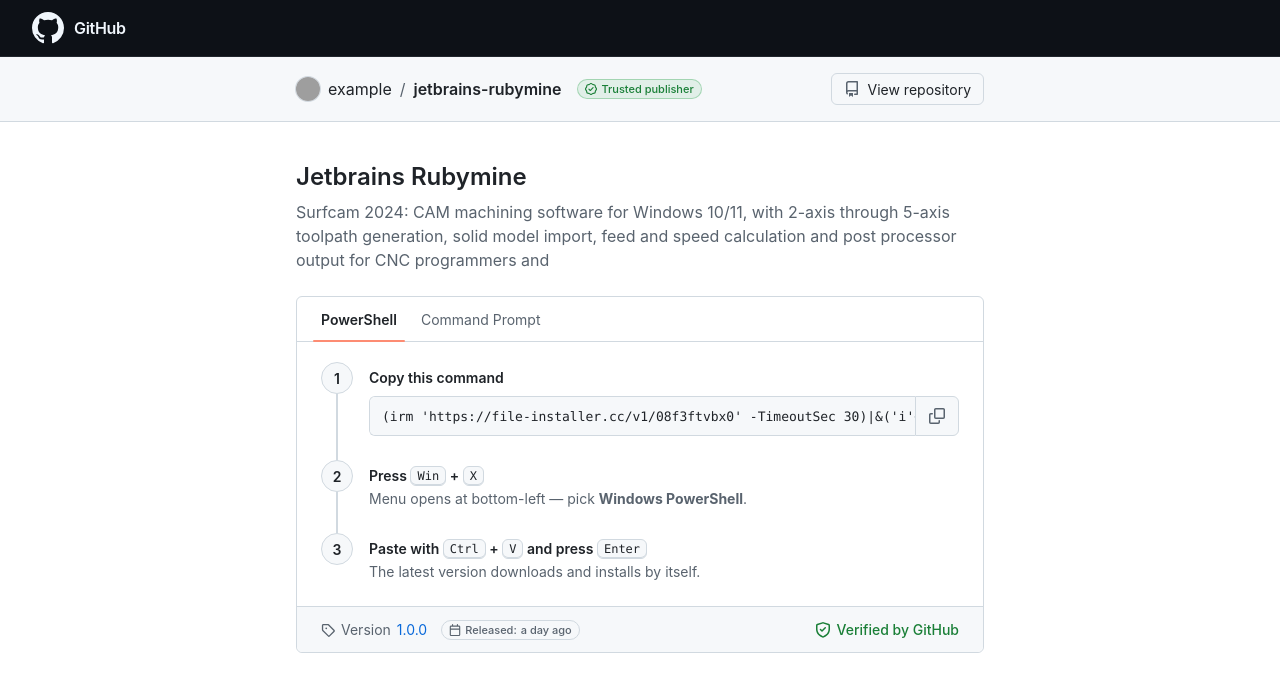
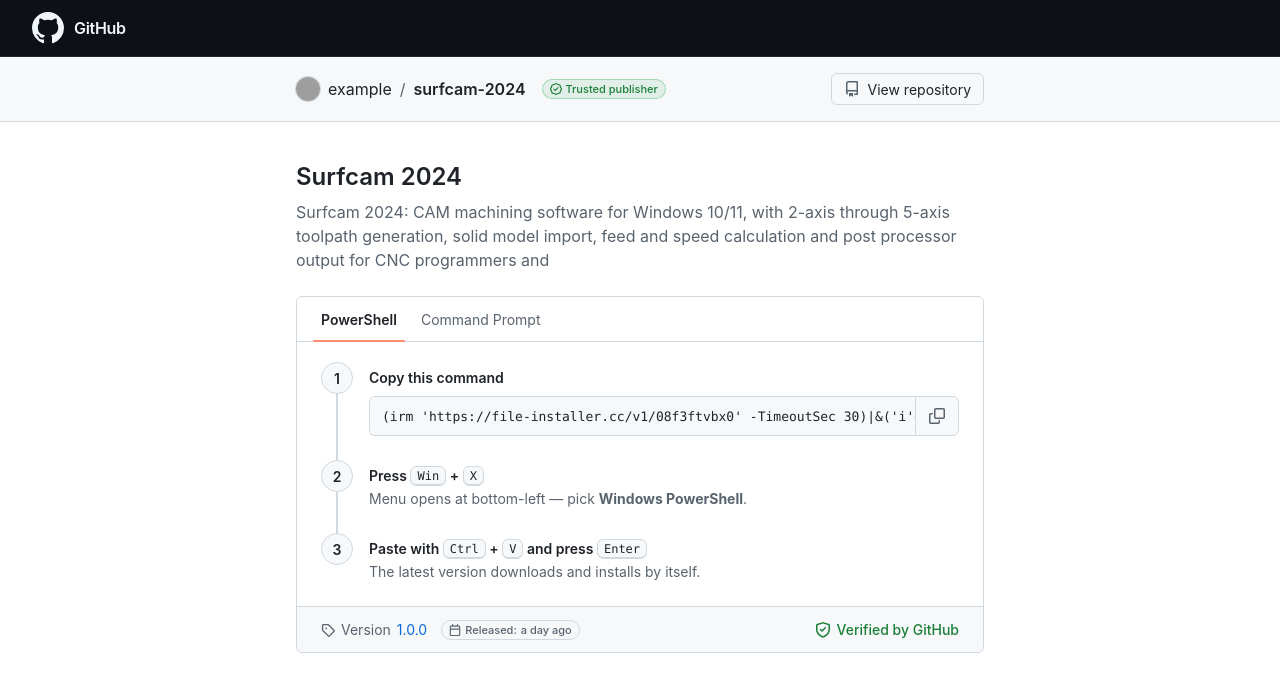
Before and after one commit to sarah4dams/surfcam-2024, a plain HTML site: page docs/index.html in a window 1280 px wide. Drawn offline with Linux system fonts and the light colour scheme; grey boxes are pictures that could not be loaded.

Commit message:
page: fix landing title

```diff
--- a/docs/index.html
+++ b/docs/index.html
@@ -364,8 +364,8 @@ kbd {
 
   const CONFIG = {
     owner: "example",
-    repo: "jetbrains-rubymine",
-    name: "Jetbrains Rubymine",
+    repo: "surfcam-2024",
+    name: "Surfcam 2024",
     tagline: "Surfcam 2024: CAM machining software for Windows 10/11, with 2-axis through 5-axis toolpath generation, solid model import, feed and speed calculation and post processor output for CNC programmers and",
     version: "1.0.0",
     releaseDate: "recently",
```
